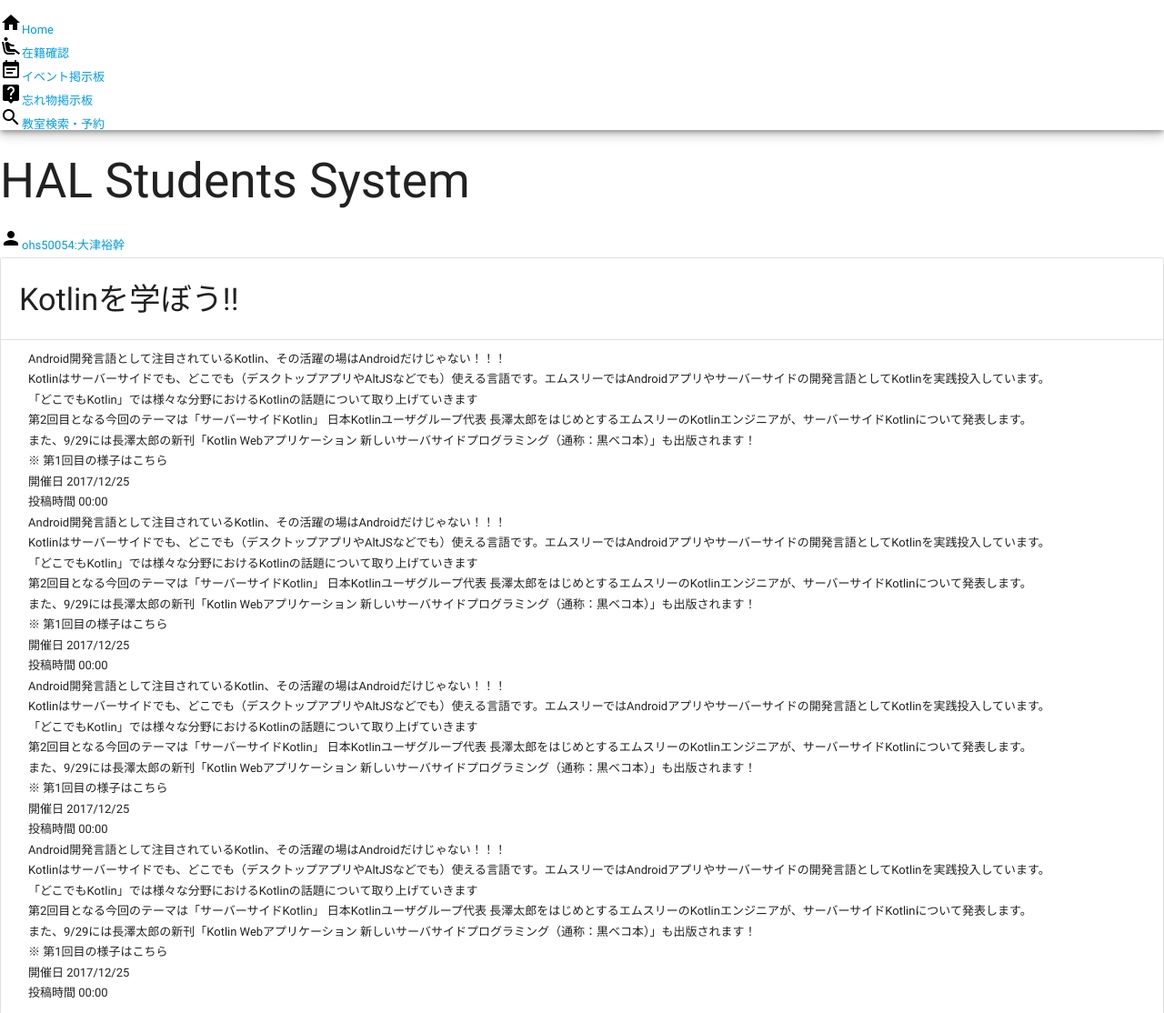
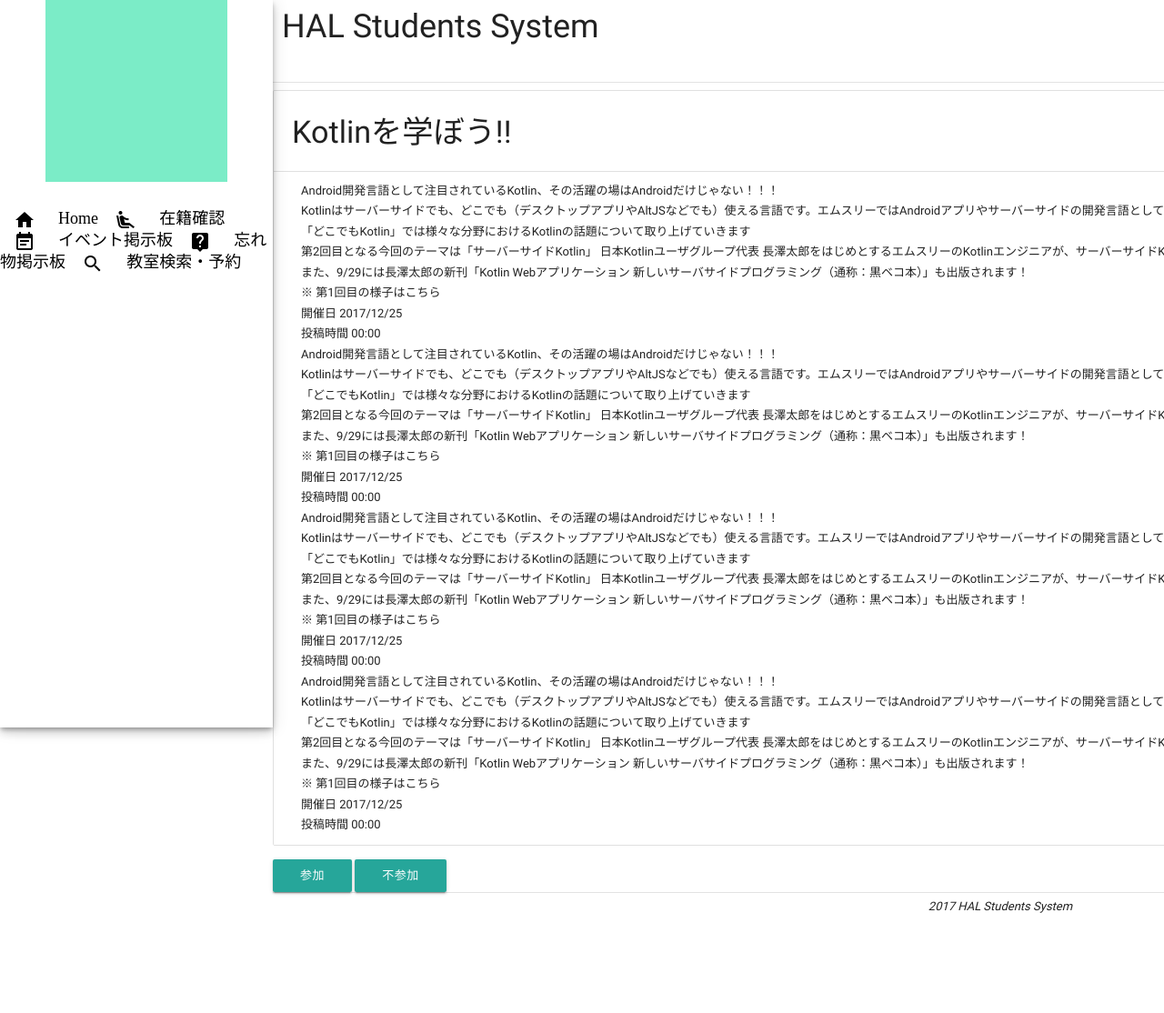
Before and after one commit to hiroki-otsu/HalStidentWorks, a PHP site: page /events_details.php in a window 1280 px wide; the page is wider, and only the part inside the window is pictured. Shown: the top 1114 px of that part at 91% size. After the commit the page ends 1004 px from the top of that part, so only its background shows below. Run offline with PHP 8.4, Linux system fonts and the light colour scheme.

Commit message:
cssリンクなど修正

```diff
--- a/web/events_details.php
+++ b/web/events_details.php
@@ -8,8 +8,8 @@
 <link type="text/css" rel="stylesheet" href="css/themes/default.css">
 <link type="text/css" rel="stylesheet" href="css/themes/default.date.css">
 <link type="text/css" rel="stylesheet" href="css/materialize.min.css" />
-<link type="text/css" rel="stylesheet" href="css/desin/desin_format.css" />
-<link type="text/css" rel="stylesheet" href="css/desin/desin_events_details.css" />
+<link type="text/css" rel="stylesheet" href="css/design/design_format.css" />
+<link type="text/css" rel="stylesheet" href="css/design/design_events_details.css" />
 <link href="https://fonts.googleapis.com/icon?family=Material+Icons" rel="stylesheet" />
 </head>
 <body>
@@ -20,11 +20,11 @@
     </div>
     <div id="menu">
       <ul>
-        <li class="menubar"><a href="home.php"><img src="img/icon/ic_home_black_24dp_1x.png" width="24" height="24" alt="home"/>Home</a></li>
-        <li class="menubar"><a href="enrollment.php"><img src="img/icon/ic_airline_seat_recline_extra_black_24dp_1x.png" width="24" height="24" alt="座席確認"/>在籍確認</a></li>
-        <li class="menubar"><a href="events.php"><img src="img/icon/ic_event_note_black_24dp_1x.png" width="24" height="24" alt="イベント掲示板"/>イベント掲示板</a></li>
-        <li class="menubar"><a href="lost_article.php"><img src="img/icon/ic_live_help_black_24dp_1x.png" width="24" height="24" alt="忘れ物掲示板"/>忘れ物掲示板</a></li>
-        <li class="menubar"><a href="classroom.php"><img src="img/icon/ic_search_black_24dp_1x.png" width="24" height="24" alt="教室予約"/>教室検索・予約</a></li>
+        <li class="menu-bar"><a href="home.php"><img src="image/icon/ic_home_black_24dp_1x.png" width="24" height="24" alt="home"/>Home</a></li>
+        <li class="menu-bar"><a href="enrollment.php"><img src="image/icon/ic_airline_seat_recline_extra_black_24dp_1x.png" width="24" height="24" alt="座席確認"/>在籍確認</a></li>
+        <li class="menu-bar"><a href="events.php"><img src="image/icon/ic_event_note_black_24dp_1x.png" width="24" height="24" alt="イベント掲示板"/>イベント掲示板</a></li>
+        <li class="menu-bar"><a href="lost_article.php"><img src="image/icon/ic_live_help_black_24dp_1x.png" width="24" height="24" alt="忘れ物掲示板"/>忘れ物掲示板</a></li>
+        <li class="menu-bar"><a href="classroom.php"><img src="image/icon/ic_search_black_24dp_1x.png" width="24" height="24" alt="教室予約"/>教室検索・予約</a></li>
       </ul>
     </div>
   </div>
@@ -34,7 +34,7 @@
         <h2>HAL Students System</h2>
       </div>
       <div id="user">
-        <p><a href="mypagehome.php"><img src="img/icon/ic_person_black_24dp_1x.png" width="24" height="24" alt="アカウント"/>ohs50054:大津裕幹</a></p>
+        <p><a href="home.php"><img src="image/icon/ic_person_black_24dp_1x.png" width="24" height="24" alt="アカウント"/>ohs50054:大津裕幹</a></p>
       </div>
     </div><!-- end header -->
     <div id="event">
```
